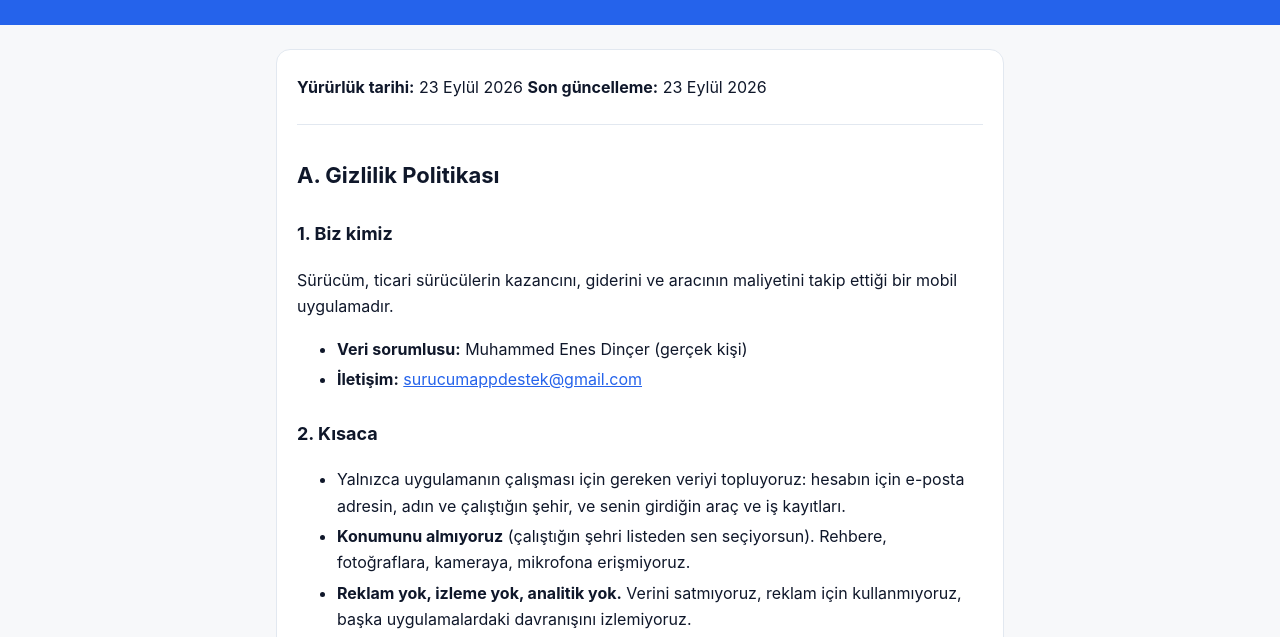
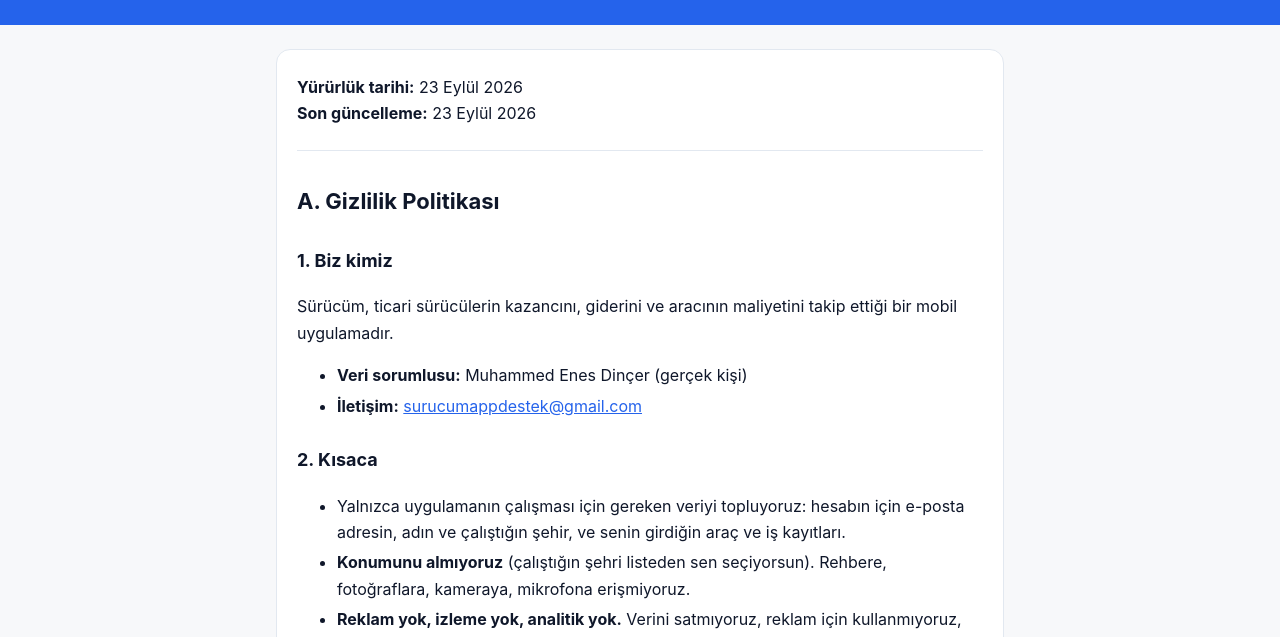
Before and after one commit to dincerenes/surucum-yasal, a plain HTML site: page index.html in a window 1280 px wide. Shown: the part 143-780 px from the top of the page. Drawn offline with Linux system fonts and the light colour scheme.

Commit message:
Tarih satırları ayrıldı

```diff
--- a/index.html
+++ b/index.html
@@ -27,7 +27,7 @@ ol li,ul li{margin:4px 0}
 </style></head>
 <body><header><div class="in"><h1>Sürücüm</h1><p>Gizlilik Politikası ve KVKK Aydınlatma Metni</p>
 <nav><a href="./">Gizlilik Politikası</a><a href="hesap-silme.html">Hesabımı sil</a></nav></div></header>
-<main><div class="card"><p><strong>Yürürlük tarihi:</strong> 23 Eylül 2026
+<main><div class="card"><p><strong>Yürürlük tarihi:</strong> 23 Eylül 2026<br>
 <strong>Son güncelleme:</strong> 23 Eylül 2026</p>
 <hr>
 <h2>A. Gizlilik Politikası</h2>
```
